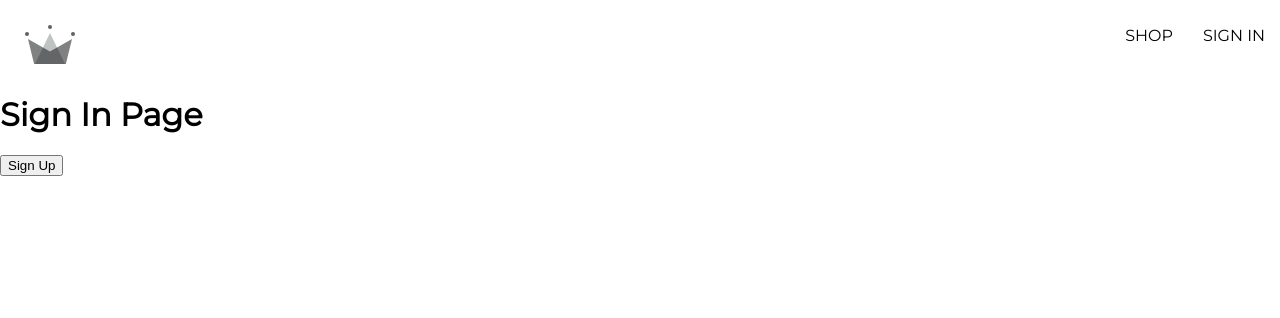
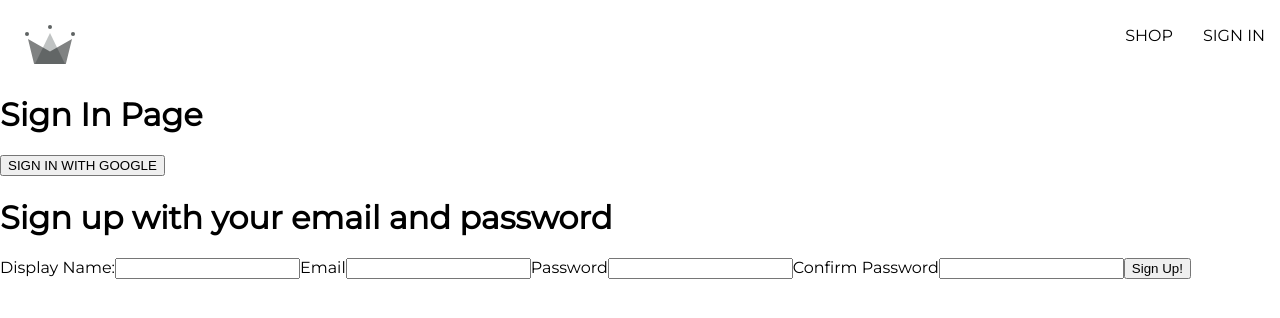
Before and after one commit to Denz1423/crwn-clothing, a React (Create React App) app: page /signIn in a window 1280 px wide. Shown: the top 318 px of the page. Built offline with nearby package versions, Linux system fonts and the light colour scheme.

Commit message:
sign up feature via google redirect & email & password

```diff
--- a/package.json
+++ b/package.json
@@ -14,6 +14,7 @@
     "sass": "^1.65.1",
     "web-vitals": "^2.1.4"
   },
+  "proxy": "http://localhost:3000",
   "scripts": {
     "start": "react-scripts start",
     "build": "react-scripts build",
--- /dev/null
+++ b/src/components/sign-up-form/sign-up-form.component.jsx
@@ -0,0 +1,92 @@
+import React, { useState } from "react";
+import {
+  createAuthUserWithEmailAndPassword,
+  createUserDocumentFromAuth,
+} from "../../utils/firebase/firebase.utils";
+
+const defaultFormFields = {
+  displayName: "",
+  email: "",
+  password: "",
+  confirmPassword: "",
+};
+
+export default function SignUpForm() {
+  const [formFields, setFormFields] = useState(defaultFormFields);
+  const { displayName, email, password, confirmPassword } = formFields;
+
+  const handleChange = (event) => {
+    const { name, value } = event.target;
+    setFormFields({ ...formFields, [name]: value });
+  };
+
+  const resetFormFields = () => {
+    setFormFields(defaultFormFields);
+  };
+
+  const handleSubmit = async (event) => {
+    event.preventDefault();
+
+    if (password !== confirmPassword) {
+      alert("Passwords do not match!");
+      return;
+    }
+
+    try {
+      const { user } = await createAuthUserWithEmailAndPassword(
+        email,
+        password
+      );
+
+      await createUserDocumentFromAuth(user, { displayName });
+      resetFormFields();
+    } catch (error) {
+      if (error.code === "auth/email-already-in-use") {
+        alert("Cannot create user, email already in use!");
+      } else {
+        console.log(error);
+      }
+    }
+  };
+
+  return (
+    <div>
+      <h1>Sign up with your email and password</h1>
+      <form onSubmit={handleSubmit}>
+        <label>Display Name:</label>
+        <input
+          type="text"
+          onChange={handleChange}
+          name="displayName"
+          value={displayName}
+          required
+        />
+        <label>Email</label>
+        <input
+          type="email"
+          onChange={handleChange}
+          name="email"
+          value={email}
+          required
+        />
+        <label>Password</label>
+        <input
+          type="password"
+          onChange={handleChange}
+          name="password"
+          value={password}
+          required
+        />
+        <label>Confirm Password</label>
+        <input
+          type="password"
+          onChange={handleChange}
+          name="confirmPassword"
+          value={confirmPassword}
+          required
+        />
+        <button type="submit">Sign Up!</button>
+      </form>
+    </div>
+  );
+}
--- a/src/routes/signIn/signIn.component.jsx
+++ b/src/routes/signIn/signIn.component.jsx
@@ -1,17 +1,36 @@
-import React from "react";
-import { signInWithGooglePopup, createUserDocumentFromAuth } from "../../utils/firebase/firebase.utils";
-
+import React, { useEffect } from "react";
+import { getRedirectResult } from "firebase/auth";
+import {
+  auth,
+  signInWithGoogleRedirect,
+  createUserDocumentFromAuth,
+} from "../../utils/firebase/firebase.utils";
+import SignUpForm from "../../components/sign-up-form/sign-up-form.component";
 
 export default function SignIn() {
-  const logGoogleUser = async () => {
-    const { user } = await signInWithGooglePopup();
-    const userDocRef = await createUserDocumentFromAuth(user);
-  };
+  useEffect(() => {
+    googleRedirect();
+  }, []);
+
+  async function googleRedirect() {
+    const response = await getRedirectResult(auth);
+    if (response) {
+      const userDocRef = await createUserDocumentFromAuth(response.user);
+    }
+  }
+
+  // const logGoogleUser = async () => {
+  //   const { user } = await signInWithGooglePopup();
+  //   const userDocRef = await createUserDocumentFromAuth(user);
+  // };
 
   return (
     <div>
       <h1>Sign In Page</h1>
-      <button onClick={logGoogleUser}>Sign Up</button>
+      <button onClick={signInWithGoogleRedirect}>
+        SIGN IN WITH GOOGLE
+      </button>
+      <SignUpForm />
     </div>
   );
 }
--- a/src/utils/firebase/firebase.utils.js
+++ b/src/utils/firebase/firebase.utils.js
@@ -2,8 +2,8 @@ import { initializeApp } from "firebase/app";
 import {
   getAuth,
   signInWithRedirect,
-  signInWithPopup,
   GoogleAuthProvider,
+  createUserWithEmailAndPassword,
 } from "firebase/auth";
 import { getFirestore, doc, getDoc, setDoc } from "firebase/firestore";
 
@@ -18,21 +18,24 @@ const firebaseConfig = {
 
 const firebaseApp = initializeApp(firebaseConfig);
 
-const provider = new GoogleAuthProvider();
-
-provider.setCustomParameters({
+const googleProvider = new GoogleAuthProvider();
+googleProvider.setCustomParameters({
   prompt: "select_account",
 });
 
 export const auth = getAuth();
-export const signInWithGooglePopup = () => signInWithPopup(auth, provider).catch((error) =>{
-    console.log(error);
-});
-
+// export const signInWithGooglePopup = () => signInWithPopup(auth, googleProvider);
+export const signInWithGoogleRedirect = () =>
+  signInWithRedirect(auth, googleProvider);
 export const db = getFirestore();
 
-export const createUserDocumentFromAuth = async (userAuth) => {
-  const userDocRef = doc(db, "users", userAuth.id);
+export const createUserDocumentFromAuth = async (
+  userAuth,
+  additionalInformation = {}
+) => {
+  if (!userAuth) return;
+
+  const userDocRef = doc(db, "users", userAuth.uid);
   const userSnapshot = await getDoc(userDocRef);
 
   if (!userSnapshot.exists()) {
@@ -40,7 +43,12 @@ export const createUserDocumentFromAuth = async (userAuth) => {
     const createdAt = new Date();
 
     try {
-      await setDoc(userDocRef, { displayName, email, createdAt });
+      await setDoc(userDocRef, {
+        displayName,
+        email,
+        createdAt,
+        ...additionalInformation,
+      });
     } catch (error) {
       console.log("Error creating the user!", error.message);
     }
@@ -48,3 +56,9 @@ export const createUserDocumentFromAuth = async (userAuth) => {
 
   return userDocRef;
 };
+
+export const createAuthUserWithEmailAndPassword = async (email, password) => {
+  if (!email || !password) return;
+
+  return await createUserWithEmailAndPassword(auth, email, password);
+};
```
